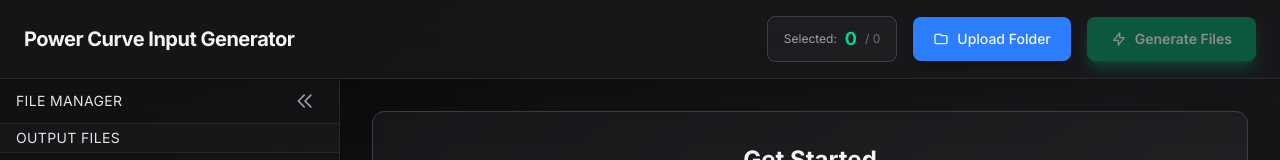
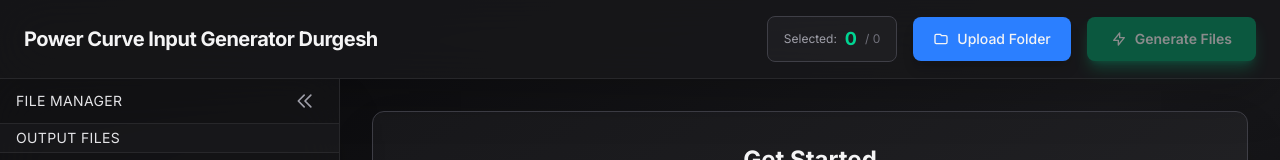
Before and after one commit to Siddhi-Kotgire/PowerCurve-Input-Generator, a Next.js app: page / in a window 1280 px wide. Shown: the top 160 px of the page. Built offline with nearby package versions, Linux system fonts and the light colour scheme.

Commit message:
added branch

```diff
--- a/src/app/page.js
+++ b/src/app/page.js
@@ -64,7 +64,7 @@ export default function Home() {
         <div className="px-6 py-4">
           <div className="flex items-center justify-between">
             <h1 className="text-xl font-bold text-zinc-100 tracking-tight">
-              Power Curve Input Generator
+              Power Curve Input Generator Durgesh
             </h1>
 
             <div className="flex items-center gap-4">
```
